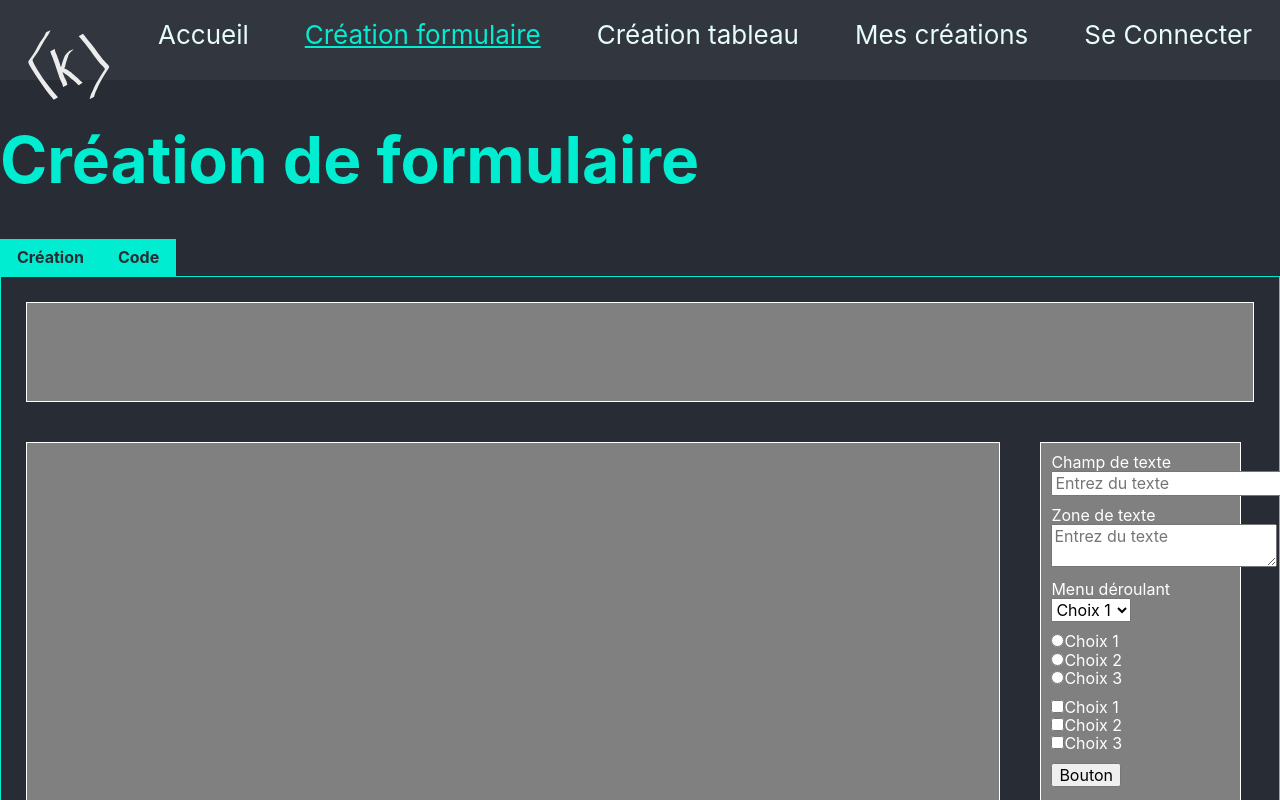
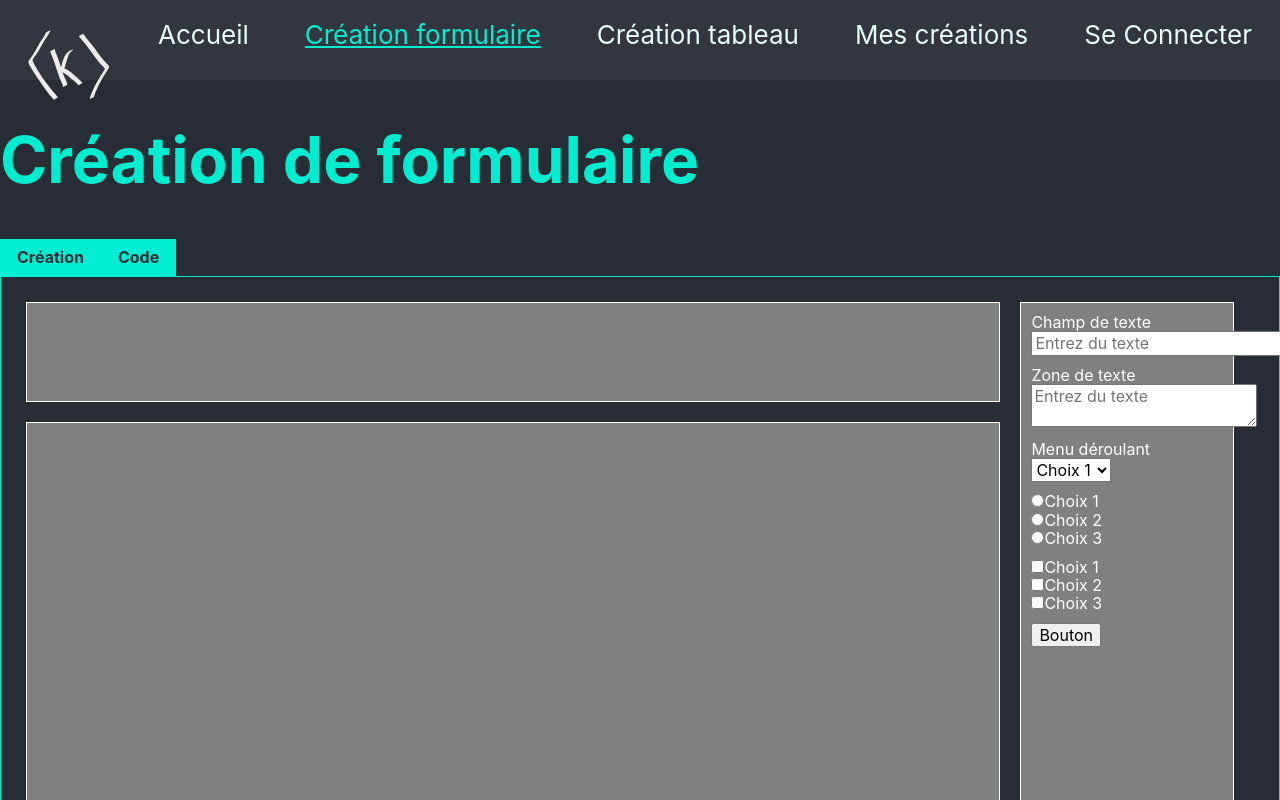
Before and after one commit to eriwyn/kashyyyk, a React (Create React App) app: page /formulaire in a window 1280 px wide. Shown: the top 800 px of the page. Built offline with nearby package versions, Linux system fonts and the light colour scheme.

Commit message:
Modification de l'agencement de la page des formulaires

```diff
--- a/src/css/Creation.scss
+++ b/src/css/Creation.scss
@@ -22,30 +22,41 @@
     border: solid 1px $colorBleuClair;
     color: #fff;
     padding: 5px;
+    display: flex;
+}
+
+.fenetreCreation > div {
+  width: calc(80% - 40px);
+  margin: 20px;
+  // height: 540px;
 }
 
 .previsualisation, .boiteAOutils, .listeElements {
   border: solid 1px;
   display: inline-block;
-  margin: 20px;
+  // margin: 20px;
   background-color: grey;
   vertical-align: top;
+  padding: 10px;
+}
+
+.previsualisation, .boiteAOutils {
+  width: 100%;
 }
 
 .previsualisation {
-  width: calc(80% - 40px);
+  margin-top: 20px;
   height: 500px;
   overflow-y: scroll;
 }
 
 .boiteAOutils {
-  width: calc(100% - 40px);
   height: 100px;
 }
 
 .listeElements {
-  width: calc(19% - 40px);
-  height: 500px;
+  width: calc(20% - 40px);
+  height: 620px;
 }
 
 .element {
@@ -58,7 +69,7 @@
 }
 
 .listeElements li {
-  margin: 10px;
+  margin-bottom: 10px;
 }
 
 .element.selected {
--- a/src/js/components/creations/FenetreCreation.js
+++ b/src/js/components/creations/FenetreCreation.js
@@ -8,8 +8,10 @@ import ListeElements from './ListeElements';
 export default function FenetreCreation(props) {
 
     return <div className="fenetreCreation">
-        <BoiteAOutils />
-        <Previsualisation />
+        <div>
+            <BoiteAOutils />
+            <Previsualisation />
+        </div>
         <ListeElements />
     </div>
 }
--- a/src/js/components/creations/ListeElements.js
+++ b/src/js/components/creations/ListeElements.js
@@ -1,7 +1,6 @@
 import React, { useState }  from 'react';
 import '../../../css/Creation.scss';
 import Element from './Element.js';
-import uniqid from "uniqid";
 
 export default function ListeElements() {
 
```
